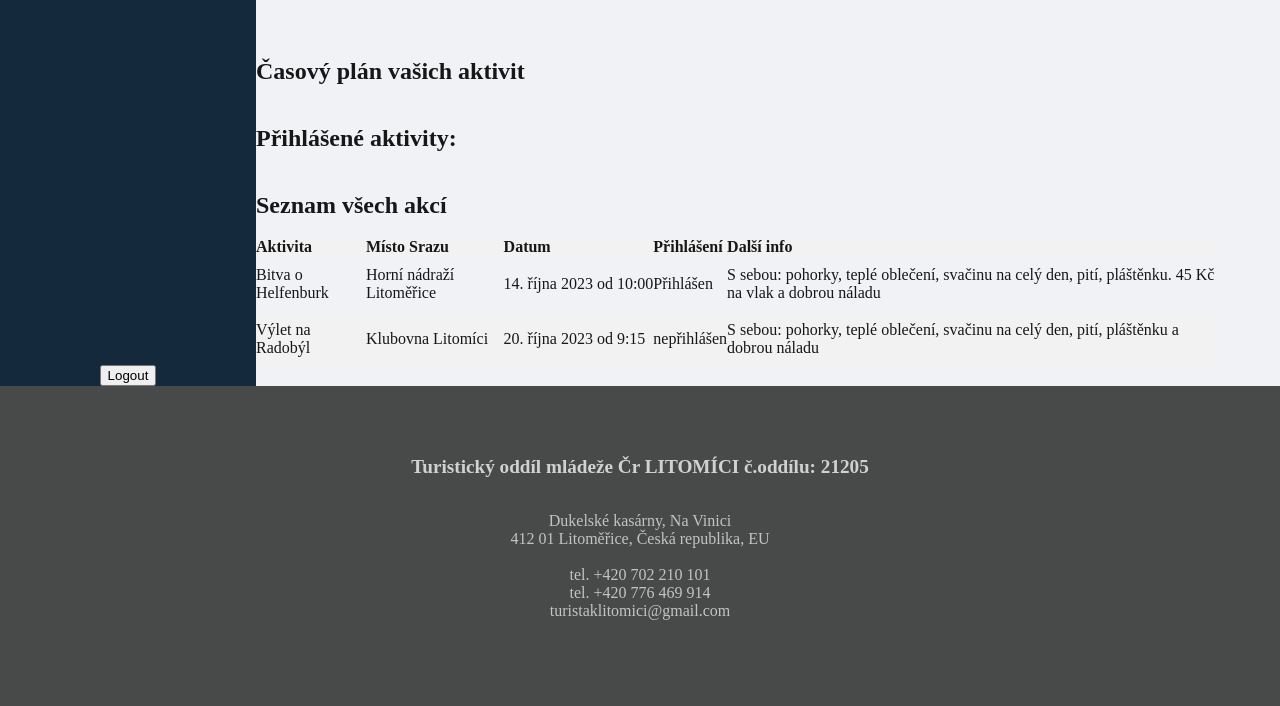
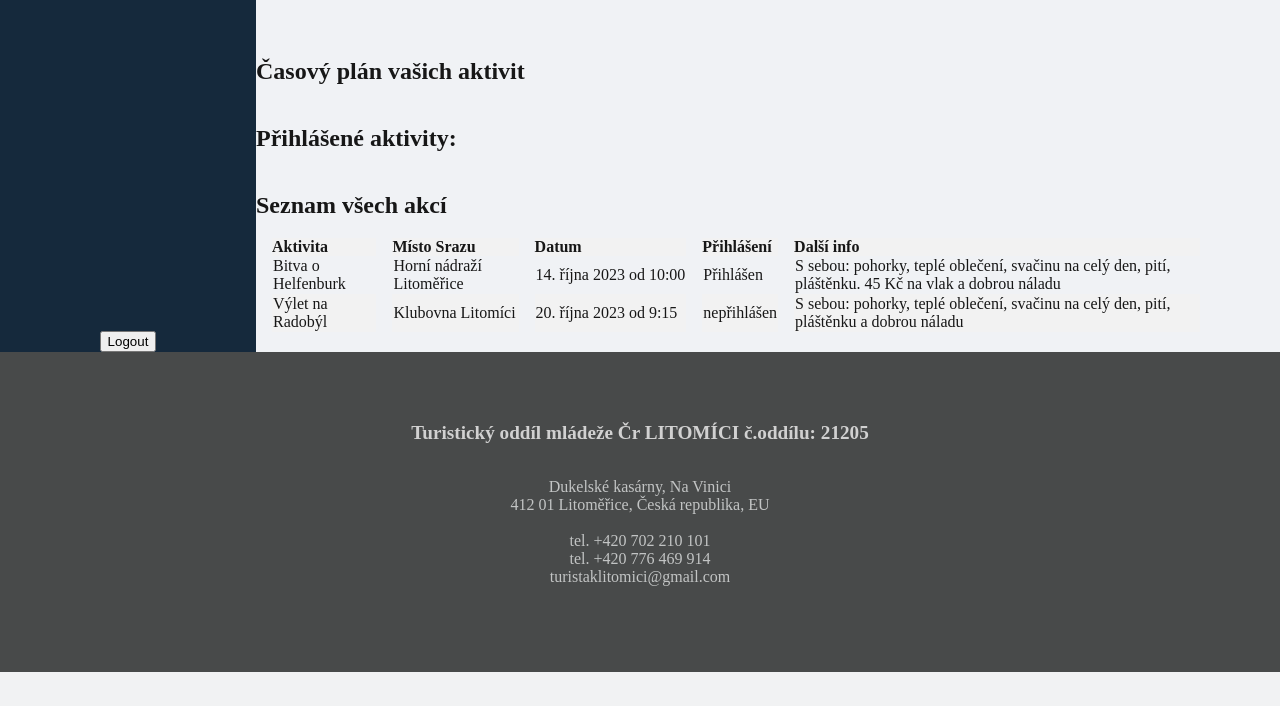
Before and after one commit to Litomici/Org-system, a Django app: page /account in a window 1280 px wide. Shown: the part 722-1428 px from the top of the page. After the commit the page ends 1394 px from the top, so only its background shows below. Run offline with Django 5.2, Linux system fonts and the light colour scheme; a user stored in the database is signed in; tables that the repository leaves empty hold one stand-in row (values such as "Sample post").

Commit message:
tabulka základní vzhled

```diff
--- a/core/static/css/account.css
+++ b/core/static/css/account.css
@@ -128,22 +128,25 @@ main .schedual{
 }
 .activity-table {
     width: 100%;
-    border-collapse: collapse;
+     border-collapse: separate; /* Ensure cells have independent borders */
+    border-spacing: 1rem 0;
     margin: 2% 0 2% 0;
+    column-gap: 1rem;
 }
 .activity-table th{
     border: none;
     padding: 0% 0% 0% 0%;
     text-align: left;
+    column-gap: 1rem;
 }
  .activity-table td {
     border: none;
-    padding: 1% 0% 1% 0%;
-    margin: 1% 1% 1% 1%;
+
     text-align: left;
 }
 .activity-table th {
     background-color: #f2f2f2;
+
 }
 
 .activity-table tr:nth-child(even) {
```
